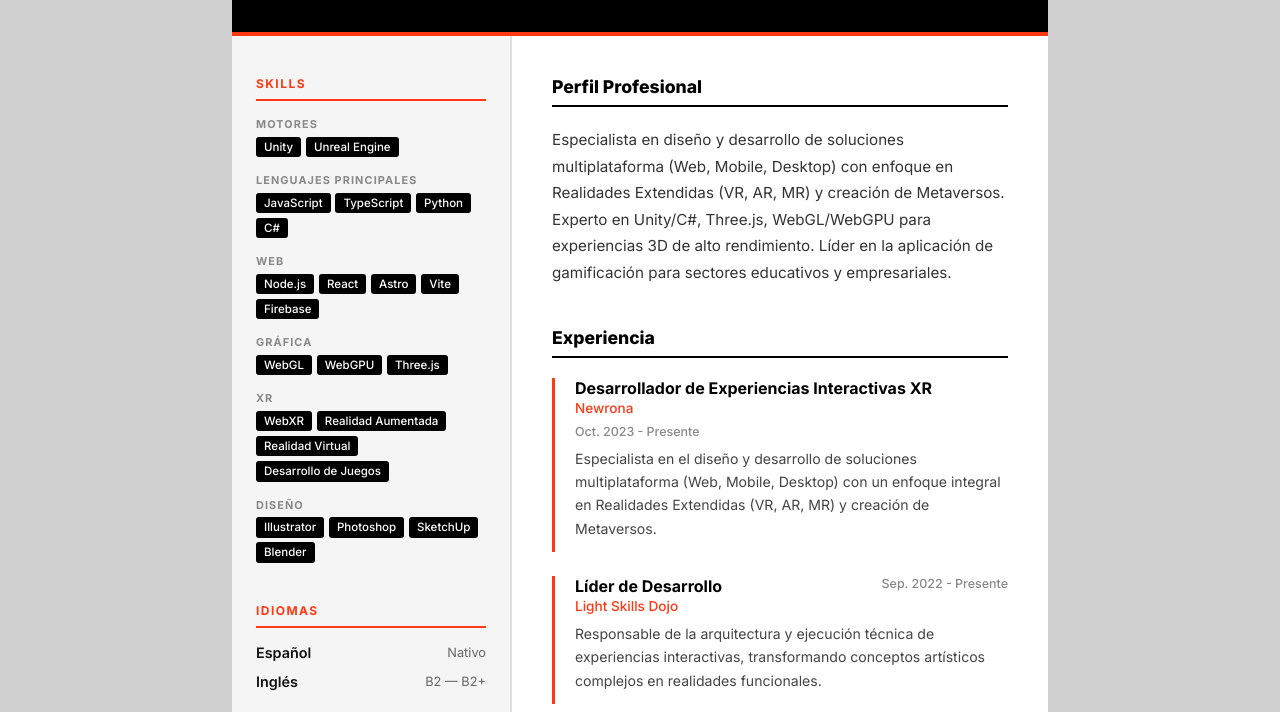
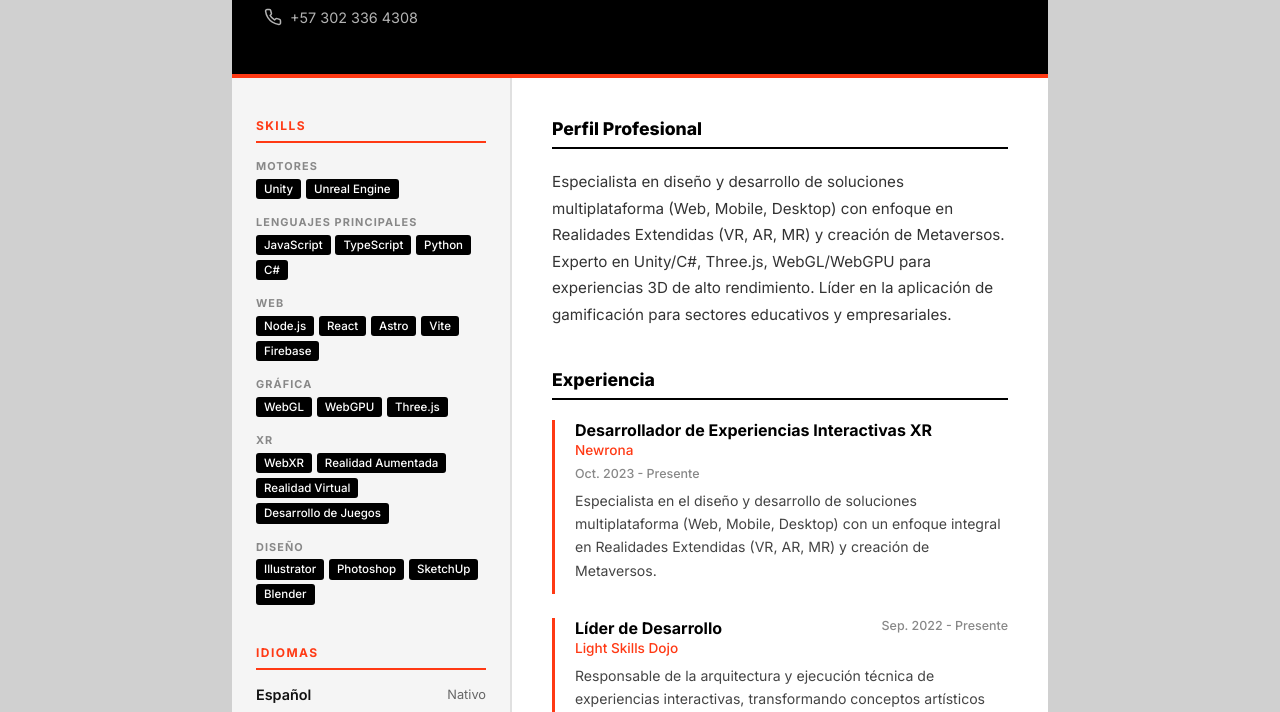
Before and after one commit to festupinans/festupinans.github.io, an Astro site: page /cv in a window 1280 px wide. Shown: the part 300-1012 px from the top of the page. Built offline with nearby package versions, Linux system fonts and the light colour scheme; Astro itself is replaced by a stand-in of ours.

Commit message:
Update cv.astro

```diff
--- a/src/pages/cv.astro
+++ b/src/pages/cv.astro
@@ -49,6 +49,12 @@
               </a>
             ))
           }
+          <a href="tel:+573023364308" class="contact-link">
+            <svg xmlns="http://www.w3.org/2000/svg" width="18" height="18" viewBox="0 0 24 24" fill="none" stroke="currentColor" stroke-width="2" stroke-linecap="round" stroke-linejoin="round">
+              <path d="M22 16.92v3a2 2 0 0 1-2.18 2 19.79 19.79 0 0 1-8.63-3.07 19.5 19.5 0 0 1-6-6 19.79 19.79 0 0 1-3.07-8.67A2 2 0 0 1 4.11 2h3a2 2 0 0 1 2 1.72 12.84 12.84 0 0 0 .7 2.81 2 2 0 0 1-.45 2.11L8.09 9.91a16 16 0 0 0 6 6l1.27-1.27a2 2 0 0 1 2.11-.45 12.84 12.84 0 0 0 2.81.7A2 2 0 0 1 22 16.92z"/>
+            </svg>
+            <span class="contact-label">+57 302 336 4308</span>
+          </a>
         </div>
       </div>
     </header>
```
